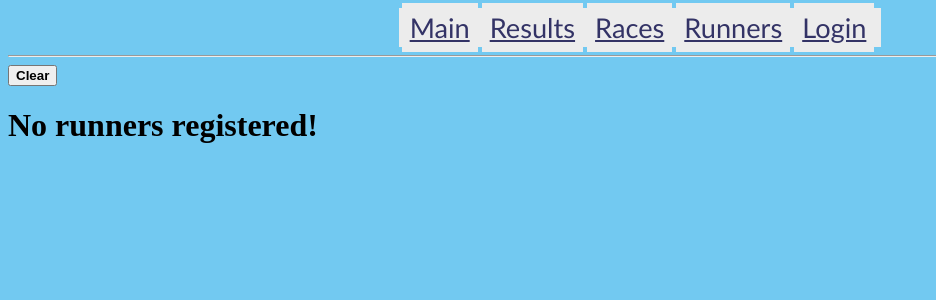
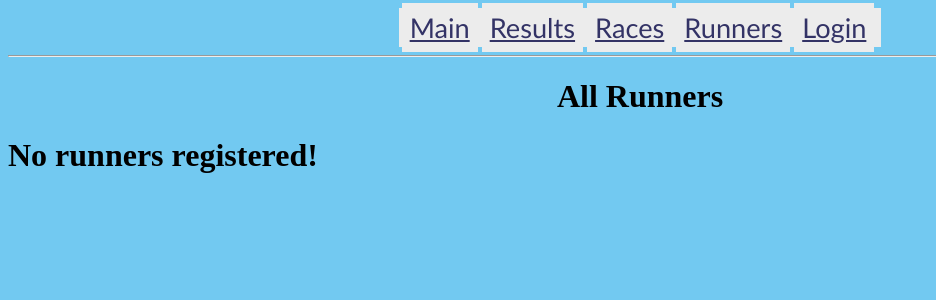
Before and after one commit to DimonLavron/RTS, a Flask app: page /runners in a window 1280 px wide. Shown: the top 300 px of the page, without its empty margins (0-936 px from the left). Run offline with Flask 2, Linux system fonts and the light colour scheme; data that the repository does not hold is empty; parts of the project's set-up code (start-up, migrations or seed data) failed here and were passed over.

Commit message:
Clean code, fix bug after merge, hide buttons for anonym user

```diff
--- a/site/app/forms.py
+++ b/site/app/forms.py
@@ -16,7 +16,6 @@ class RegisterRunnerForm(FlaskForm):
         list = runners_col.distinct(key='id')
         if id.data in list:
             raise ValidationError('Please use a different id.')
-
 
 class RegisterCheckpointForm(FlaskForm):
     name = StringField('Name', validators=[DataRequired()])
--- a/site/app/routes.py
+++ b/site/app/routes.py
@@ -1,14 +1,13 @@
 from app import app, db, mqtt, photos
 from flask import render_template, redirect, url_for, flash
-from app.forms import RegisterUserForm, RegisterCheckpointForm, LoginForm, RegisterRaceForm
-from app.models import User, Event, Race
+from app.forms import RegisterRunnerForm, RegisterCheckpointForm, LoginForm, RegisterRaceForm
+from app.models import User, Event, Race, Runner
 from flask_login import current_user, login_user, logout_user
 from bson.objectid import ObjectId
 
 events_col = db.events
 races_col = db.races
 runners_col = db.runners
-
 
 
 @app.route('/')
@@ -65,18 +64,16 @@ def handle_mqtt_message(client, userdata, message):
 @app.route("/clear")
 def clear():
 	events_col.remove()
-	return redirect("/results")
+	return redirect(url_for('table'))
 
 
 @app.route("/results")
 def table():
-	heading = "Table with events"
-
 	list = []
 	for events in events_col.find() :
 	   list.append(events)
 	list.reverse()
-	return render_template("table.html",events = list, h=heading)
+	return render_template("table.html", events=list)
 
 
 @app.route('/register_runner', methods=['GET', 'POST'])
@@ -86,7 +83,8 @@ def register_runner():
 	form = RegisterRunnerForm()
 	if form.validate_on_submit():
 		flash('Runner {} {} is successfully registered.'.format(form.first_name.data, form.last_name.data))
-		runners_col.insert({"first_name": form.first_name.data, "last_name":form.last_name.data, "id":form.id.data})
+		runner = Runner(form.first_name.data, form.last_name.data, form.id.data)
+		runners_col.insert({"first_name":runner.first_name, "last_name":runner.last_name, "id":runner.id})
 		return redirect(url_for('runners_table'))
 	return render_template('register_runner.html', form=form)
 
@@ -94,16 +92,15 @@ def register_runner():
 @app.route("/clear_runners")
 def clear_runners():
 	runners_col.remove()
-	return redirect("/runners")
+	return redirect(url_for('runners_table'))
 
 
 @app.route('/runners')
 def runners_table():
-	heading = "All runners"
 	list = []
 	for runners in runners_col.find():
 		list.append(runners)
-	return render_template('runners_table.html', runners = list, h = heading)
+	return render_template('runners_table.html', runners=list)
 
 
 @app.route('/register_checkpoint', methods=['GET', 'POST'])
@@ -129,18 +126,16 @@ def register_race():
 		races_col.insert({"name":race.name, "logo":race.logo, "admin":race.admin, "laps_number":race.laps_number,
 			"distance":race.distance, "date_and_time_of_race":race.date_and_time_of_race, "description":race.description})
 		flash('Race {} is successfully registered.'.format(form.name.data))
-		return redirect(url_for('index'))
+		return redirect(url_for('races'))
 	return render_template('register_race.html', form=form)
 
 @app.route("/races")
 def races():
-	heading = "Table with races"
-
 	list = []
 	for race in races_col.find():
 	   list.append(race)
 	list.reverse()
-	return render_template("races.html",races = list, h=heading)
+	return render_template("races.html", races=list)
 
 @app.route("/race/<race_id>")
 def race(race_id):
--- a/site/app/templates/races.html
+++ b/site/app/templates/races.html
@@ -1,7 +1,7 @@
 {% extends "base.html" %}
 
 {% block content %}
-</form>
+<h1 align="center">All Races</h1>
 {% if races[0] %}
   <style type="text/css">
   	th {
--- a/site/app/templates/register_checkpoint.html
+++ b/site/app/templates/register_checkpoint.html
@@ -26,10 +26,8 @@
       <span style="color: black;">[{{ error }}]</span>
       {% endfor %}
     </p>
-  <h1>
     <p>
-      {{ form.submit() }}<br>
+      <br><strong>{{ form.submit() }}</strong><br>
     </p>
-  </h1>
 </form>
 {% endblock %}
--- a/site/app/templates/register_race.html
+++ b/site/app/templates/register_race.html
@@ -8,7 +8,6 @@ font-family: "Trebuchet MS", Helvetica, sans-serif;
   font-weight: bolder;
   color: #333366;
   }
-
 </style>
 <h1 align="center">Race Registration</h1>
 <form action="" method="post" enctype="multipart/form-data" novalidate align="center">
@@ -62,10 +61,8 @@ color: #333366;
       <span style="color: black;">[{{ error }}]</span>
       {% endfor %}
     </p>
-    <h1>
     <p>
-        {{ form.submit }}<br>
+      <br><strong>{{ form.submit() }}</strong><br>
     </p>
-    </h1>
 </form>
 {% endblock %}
--- a/site/app/templates/register_runner.html
+++ b/site/app/templates/register_runner.html
@@ -34,7 +34,7 @@
     {% endfor %}
   </p>
   <p>
-    {{ form.submit() }}<br>
+    <br><strong>{{ form.submit() }}</strong><br>
   </p>
 </form>
 {% endblock %}
--- a/site/app/templates/runners_table.html
+++ b/site/app/templates/runners_table.html
@@ -1,9 +1,7 @@
 {% extends "base.html" %}
 
 {% block content %}
-<form action="/clear_runners">
-  <button type="submit"><strong>Clear</strong></button>
-</form>
+<h1 align="center">All Runners</h1>
 {% if runners[0] %}
 <style type="text/css">
   th {
--- a/site/app/templates/table.html
+++ b/site/app/templates/table.html
@@ -1,9 +1,12 @@
 {% extends "base.html" %}
 
 {% block content %}
+<h1 align="center">All Events</h1>
+{% if current_user.is_authenticated %}
 <form action="/clear">
   <button type="submit"><strong>Clear</strong></button>
 </form>
+{% endif %}
 {% if events[0] %}
 <style type="text/css">
 	th {
@@ -34,6 +37,7 @@
   {% endfor %}
 </table>
 
+{% if current_user.is_authenticated %}
 <button onclick="move('up');">&ShortUpArrow;</button>
 <button onclick="move('down');">&ShortDownArrow;</button>
 <button onclick="move_end('up');">&ShortUpArrow;</button>
@@ -99,6 +103,7 @@
 					}
 		}
 </script>
+{% endif %}
 {% else %}
 	<h1>No events registered!</h1>
 {% endif %}
```
Also changed, not shown: site/app/models.py (line endings or trailing spaces), site/app/templates/base.html (indentation only), site/app/templates/style.css (deleted), 1 other file. Lines whose indentation alone changed are shown as unchanged.
